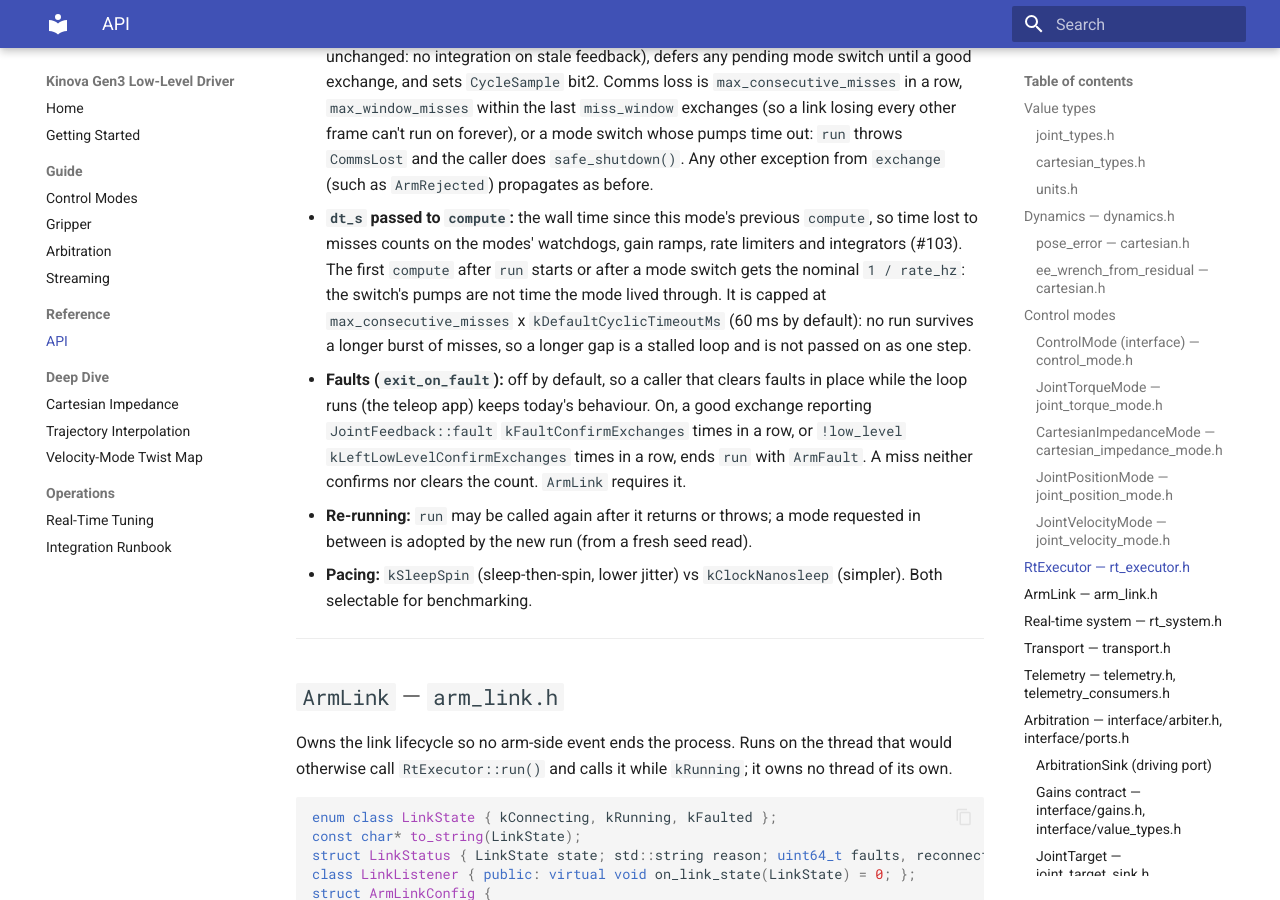
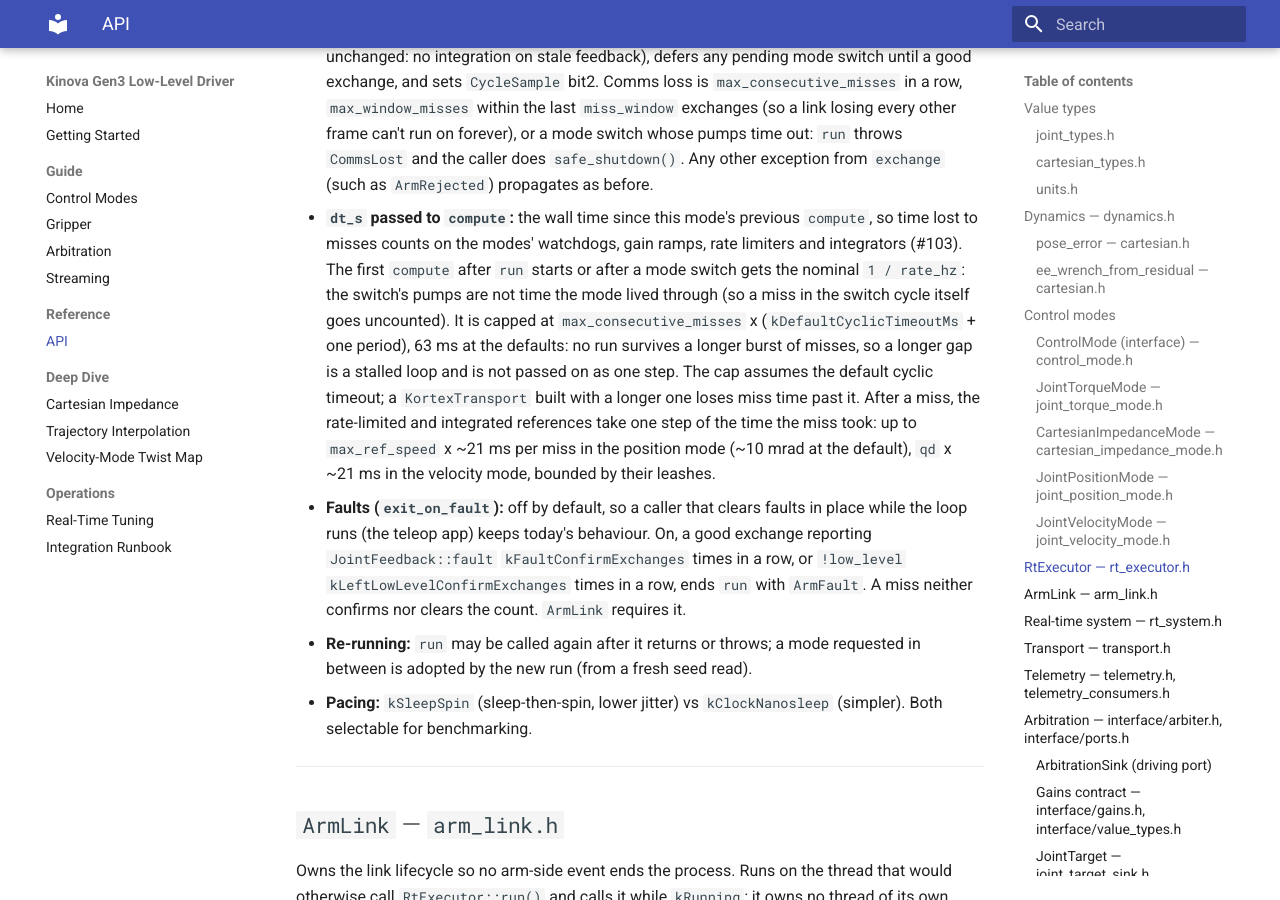
Before and after one commit to rammp-org/kinova-gen3-driver, an MkDocs documentation site: the page built from docs/reference/api.md, in a window 1280 px wide and 900 px high, scrolled down 6392 px. Built offline with MkDocs 1.6.1 and Material for MkDocs 9.7.7, drawn with Linux system fonts in a browser that asks for light colours.

Commit message:
fix(rt): size the dt cap per period; review follow-ups (#103)
Cap dt at max_consecutive_misses x (cyclic timeout + period): each miss
costs a period on top of its timeout, so the plain 3 x 20 ms cap cut
real miss time below ~150 Hz. Drop the test's upper bound that could hit
the cap on a loaded box. Document the uncounted switch-cycle miss, the
default-timeout assumption, and the setpoint step size after a miss.

Co-Authored-By: Claude Opus 5.5 <noreply@anthropic.com>
Claude-Session: https://claude.ai/code/session_01QoDtVoGo7taLNRzhEM5eYp

```diff
--- a/docs/reference/api.md
+++ b/docs/reference/api.md
@@ -332,10 +332,16 @@ class RtExecutor {
   `compute`, so time lost to misses counts on the modes' watchdogs, gain
   ramps, rate limiters and integrators (#103). The first `compute` after
   `run` starts or after a mode switch gets the nominal `1 / rate_hz`: the
-  switch's pumps are not time the mode lived through. It is capped at
-  `max_consecutive_misses` x `kDefaultCyclicTimeoutMs` (60 ms by default):
-  no run survives a longer burst of misses, so a longer gap is a stalled loop
-  and is not passed on as one step.
+  switch's pumps are not time the mode lived through (so a miss in the switch
+  cycle itself goes uncounted). It is capped at `max_consecutive_misses` x
+  (`kDefaultCyclicTimeoutMs` + one period), 63 ms at the defaults: no run
+  survives a longer burst of misses, so a longer gap is a stalled loop and is
+  not passed on as one step. The cap assumes the default cyclic timeout; a
+  `KortexTransport` built with a longer one loses miss time past it. After a
+  miss, the rate-limited and integrated references take one step of the time
+  the miss took: up to `max_ref_speed` x ~21 ms per miss in the position mode
+  (~10 mrad at the default), `qd` x ~21 ms in the velocity mode, bounded by
+  their leashes.
 - **Faults (`exit_on_fault`):** off by default, so a caller that clears faults
   in place while the loop runs (the teleop app) keeps today's behaviour. On, a
   good exchange reporting `JointFeedback::fault` `kFaultConfirmExchanges` times
```
Also changed, not shown: CHANGELOG.md (+9 -6 lines), 4 other files.
